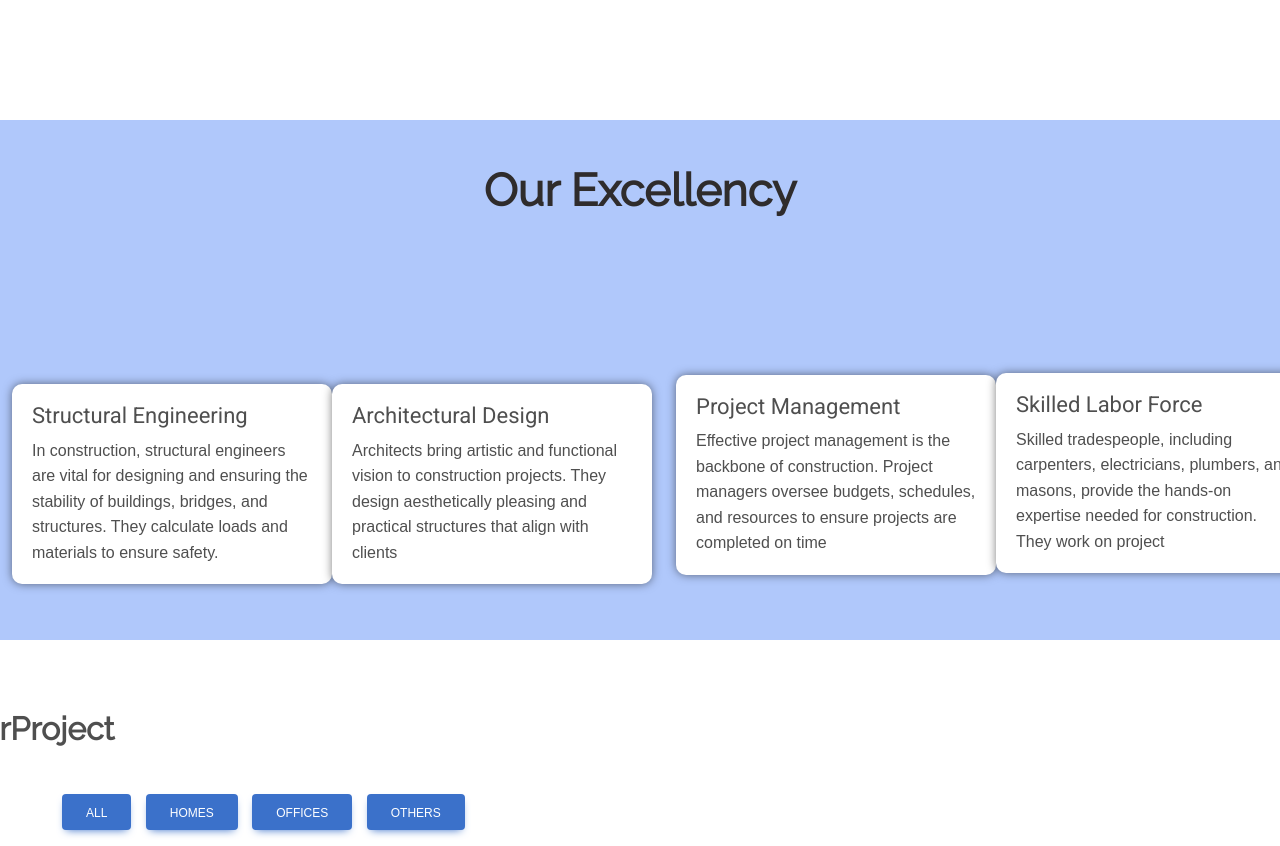
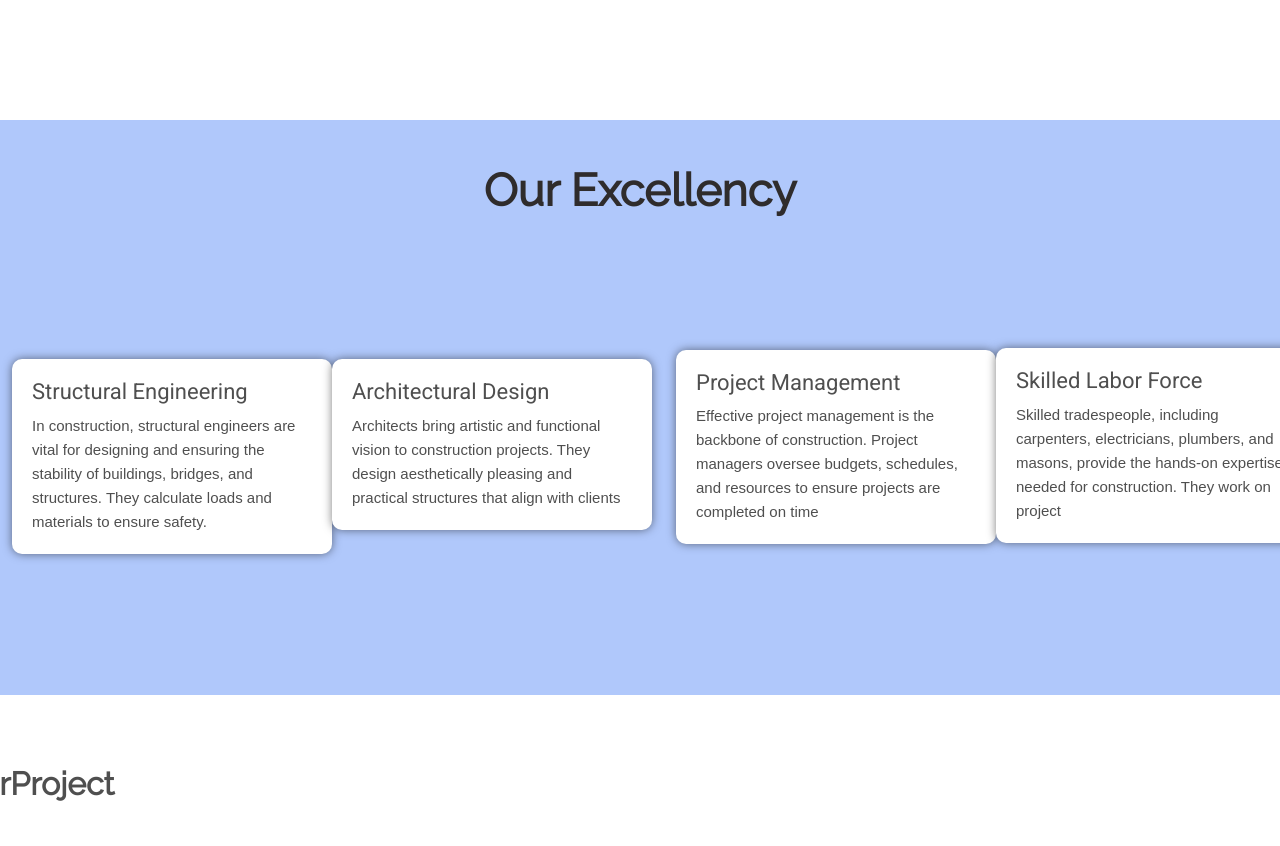
Before and after one commit to shubhamsonawane12/Jmd, a plain HTML site: page index.html in a window 1280 px wide. Shown: the part 1020-1866 px from the top of the page. Drawn offline with nearby package versions, Linux system fonts and the light colour scheme; files whose address does not match are found by name.

Commit message:
updatedd

```diff
--- a/OurWork.css
+++ b/OurWork.css
@@ -158,9 +158,11 @@ cardContainer{
   justify-content: space-between;
   align-items: center;
   width:100%;
-  height:600px;
+  height:800px;
+  padding-bottom: 80px;
   /* border:2px solid black; */
   /* overflow: hidden; */
+  /* margin-top: -200px; */
 
   background-color: rgba(124, 163, 248, 0.6);
  /* background-color: rgba(255,246,217,0.8); */
@@ -172,10 +174,12 @@ cardContainer{
 
   width:100%;
 height:320px;
+
 display: flex;
 align-items: center;
 flex-direction: row;
 /* border:2px solid black; */
+margin-top: -25px;
 }
 .container{
   position: relative;
@@ -209,7 +213,9 @@ font-family: 'Raleway', sans-serif;
  color:rgb(47, 44, 44);
  font-size:45px;
 }
-
+.card_box_titlep{
+  font-family: mar;
+}
 
 
 .container .card{
@@ -316,8 +322,10 @@ font-family: 'Raleway', sans-serif;
 .container .card .face.face2 .content p{
     margin: 0;
     padding: 0;
-    /* color:black; */
+ font-family: 'Montserrat', sans-serif;
     /* font-weight: 900; */
+    font-size: 15px;
+    font-weight: 500;
 }
 
 .container .card .face.face2 .content a{
@@ -876,7 +884,8 @@ font-family: 'Raleway', sans-serif;
 .container .card .face.face2 .content p{
     margin: 0;
     padding: 0;
-    /* color:black; */
+    /* font-family: 'Marcellus', serif; */
+    /* color:red !important; */
     /* font-weight: 900; */
 }
 
--- a/index.html
+++ b/index.html
@@ -14,7 +14,9 @@
 <link rel="preconnect" href="https://fonts.gstatic.com" crossorigin>
 <link href='https://unpkg.com/boxicons@2.1.4/css/boxicons.min.css' rel='stylesheet'>
 <link href="https://fonts.googleapis.com/css2?family=Roboto:wght@300&display=swap" rel="stylesheet">
-
+<link rel="preconnect" href="https://fonts.googleapis.com">
+<link rel="preconnect" href="https://fonts.gstatic.com" crossorigin>
+<link href="https://fonts.googleapis.com/css2?family=Open+Sans&display=swap" rel="stylesheet">
  <!-- Font Awesome -->
  <link href='https://unpkg.com/boxicons@2.1.4/css/boxicons.min.css' rel='stylesheet'>
   <script src="https://kit.fontawesome.com/a076d05399.js"></script>
```
